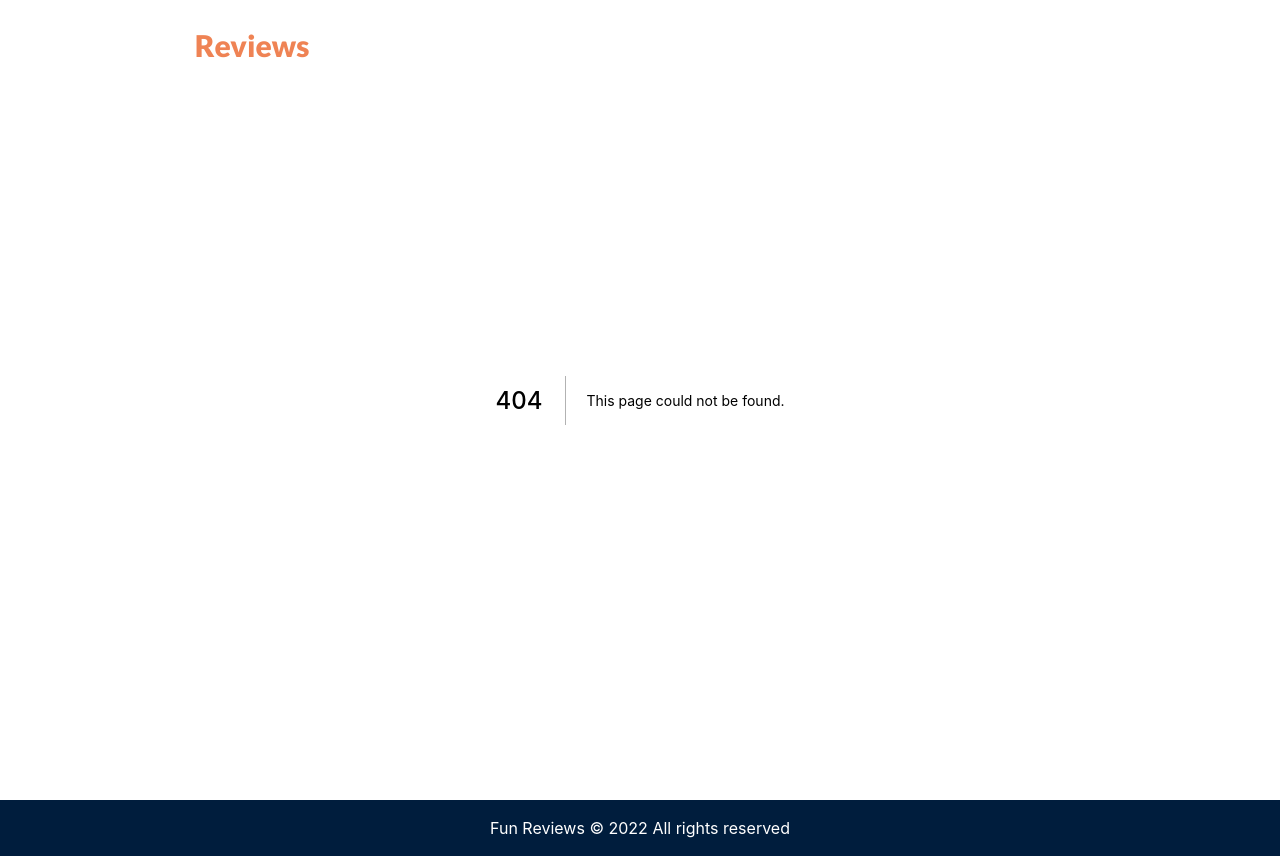
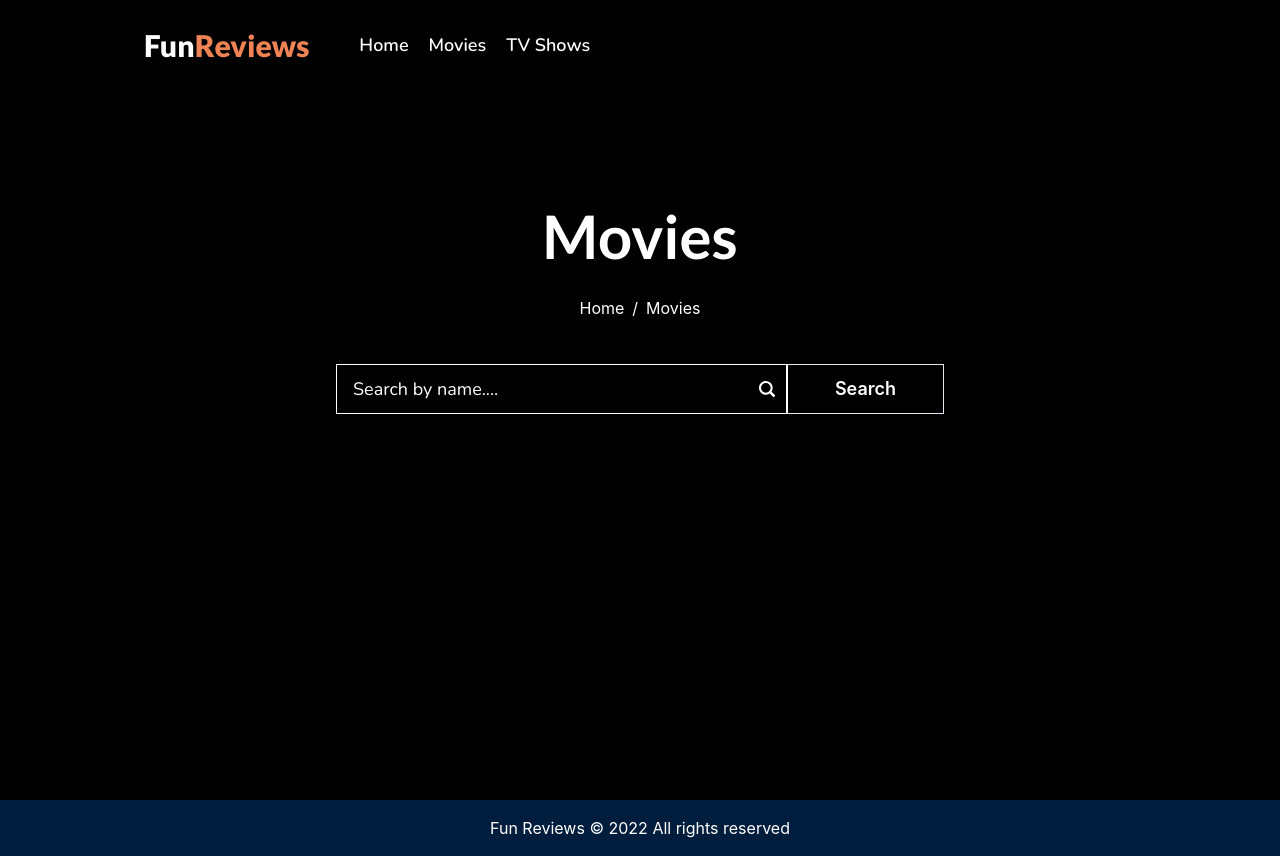
Before and after one commit to donihernandez/funreviews, a Next.js app: page /movies in a window 1280 px wide. Before the commit this address had no page. Built offline with nearby package versions, Linux system fonts and the light colour scheme.

Commit message:
feat(movies-page): initial commit

```diff
--- /dev/null
+++ b/components/Home/Search/index.ts
@@ -0,0 +1 @@
+export * from './Search';
--- /dev/null
+++ b/components/Movies/Movies.tsx
@@ -0,0 +1,25 @@
+import type { FC } from 'react';
+import { Intro } from '../common/Intro';
+import { Wrapper } from '../common/Wrapper';
+
+const Movies: FC = () => {
+    const breadcrumbs = [
+        {
+            link: '/',
+            name: 'Home',
+        },
+        {
+            isCurrentPage: true,
+            link: '#',
+            name: 'Movies',
+        },
+    ];
+
+    return (
+        <Wrapper>
+            <Intro breadcrumbs={breadcrumbs} title="Movies" />
+        </Wrapper>
+    );
+};
+
+export { Movies };
--- /dev/null
+++ b/components/Movies/index.ts
@@ -0,0 +1 @@
+export * from './Movies';
--- /dev/null
+++ b/components/common/Intro/Intro.tsx
@@ -0,0 +1,64 @@
+import type { FC } from 'react';
+import {
+    Breadcrumb,
+    BreadcrumbItem,
+    BreadcrumbLink,
+    Flex,
+    Heading,
+} from '@chakra-ui/react';
+import { COLORS } from '@/styles/theme';
+import { SearchBar } from '../SearchBar';
+
+interface IBreadcrumb {
+    link: string;
+    name: string;
+    isCurrentPage?: boolean;
+}
+
+interface IIntroProps {
+    title: string;
+    breadcrumbs: IBreadcrumb[];
+}
+
+const Intro: FC<IIntroProps> = ({ title, breadcrumbs }) => {
+    return (
+        <Flex
+            alignItems="center"
+            direction="column"
+            m="200px 0 40px 0"
+            w="100%"
+        >
+            <Heading
+                as="h1"
+                color={COLORS.white}
+                data-testid="welcome-heading"
+                fontFamily="Lato"
+                fontSize={['4xl', null, '6xl']}
+            >
+                {title}
+            </Heading>
+            <Breadcrumb color={COLORS.white} my={6}>
+                {breadcrumbs.map((breadcrumb: IBreadcrumb, index: number) => {
+                    return (
+                        <BreadcrumbItem
+                            _hover={{
+                                color: !breadcrumb.isCurrentPage
+                                    ? COLORS.orange
+                                    : '#fff',
+                            }}
+                            isCurrentPage={breadcrumb.isCurrentPage}
+                            key={index}
+                        >
+                            <BreadcrumbLink href={breadcrumb.link}>
+                                {breadcrumb.name}
+                            </BreadcrumbLink>
+                        </BreadcrumbItem>
+                    );
+                })}
+            </Breadcrumb>
+            <SearchBar />
+        </Flex>
+    );
+};
+
+export { Intro };
--- /dev/null
+++ b/components/common/Intro/index.ts
@@ -0,0 +1 @@
+export * from './Intro';
--- a/components/common/SearchBar/SearchBar.tsx
+++ b/components/common/SearchBar/SearchBar.tsx
@@ -1,18 +1,70 @@
-import { Flex } from '@chakra-ui/react';
-import { Filters, SearchButton, SearchInput } from './SearchBar.components';
+import type { FC } from 'react';
+import { Search2Icon } from '@chakra-ui/icons';
+import {
+    Button,
+    Container,
+    Flex,
+    Input,
+    InputGroup,
+    InputRightElement,
+} from '@chakra-ui/react';
+import { COLORS } from '@/styles/theme';
 
-const SearchBar = () => {
+const SearchBar: FC = () => {
+    const commonStyles = {
+        bg: 'transparent',
+        borderColor: COLORS.white,
+        borderRadius: '0',
+        color: COLORS.white,
+        fontFamily: 'Nunito',
+        fontSize: '18px',
+    };
+
     return (
-        <Flex direction="column">
+        <Container maxW="50vw" w="full">
             <Flex
+                alignItems="center"
                 direction={['column', null, 'row']}
-                w={['100%', null, '800px']}
+                mt={5}
+                w="full"
             >
-                <Filters />
-                <SearchInput />
+                <InputGroup>
+                    <Input
+                        _placeholder={{
+                            color: COLORS.white,
+                        }}
+                        h="50px"
+                        w="full"
+                        {...commonStyles}
+                        placeholder="Search by name...."
+                    />
+                    <InputRightElement color={COLORS.white} h="50px">
+                        <Search2Icon />
+                    </InputRightElement>
+                </InputGroup>
+                <Button
+                    _active={{
+                        bg: 'transparent',
+                        borderColor: COLORS.primary,
+                    }}
+                    _hover={{
+                        bg: 'transparent',
+                        borderColor: COLORS.orange,
+                        color: COLORS.orange,
+                    }}
+                    borderLeft={[null, null, '1px solid']}
+                    borderRadius="0"
+                    color={COLORS.white}
+                    fontSize={['14px', '18px']}
+                    h="50px"
+                    transition="all 0.3s ease-in-out"
+                    variant="outline"
+                    w={['full', null, '200px']}
+                >
+                    Search
+                </Button>
             </Flex>
-            <SearchButton />
-        </Flex>
+        </Container>
     );
 };
 
--- /dev/null
+++ b/components/common/Wrapper/Wrapper.tsx
@@ -0,0 +1,22 @@
+import type { FC, ReactNode } from 'react';
+import { Container, Flex } from '@chakra-ui/react';
+
+interface IWrapperProps {
+    children: ReactNode;
+}
+
+const Wrapper: FC<IWrapperProps> = ({ children }) => {
+    return (
+        <Flex bg="#000" direction="column" w="full">
+            <Container
+                h="full"
+                maxW={{ base: '300vw', lg: '80vw' }}
+                minH="100vh"
+            >
+                {children}
+            </Container>
+        </Flex>
+    );
+};
+
+export { Wrapper };
--- /dev/null
+++ b/components/common/Wrapper/index.ts
@@ -0,0 +1 @@
+export * from './Wrapper';
--- /dev/null
+++ b/pages/movies/index.tsx
@@ -0,0 +1,9 @@
+import { NextPage } from 'next';
+
+import { Movies } from '@/components/Movies';
+
+const MoviesPage: NextPage = () => {
+    return <Movies />;
+};
+
+export default MoviesPage;
```
Also changed, not shown: components/Home/Hero/Hero.tsx (+9 -26 lines), components/Home/Search/Search.tsx (added, +19 -0 lines), components/Home/Search/Search.components.tsx (renamed from components/common/SearchBar/SearchBar.components.tsx).
